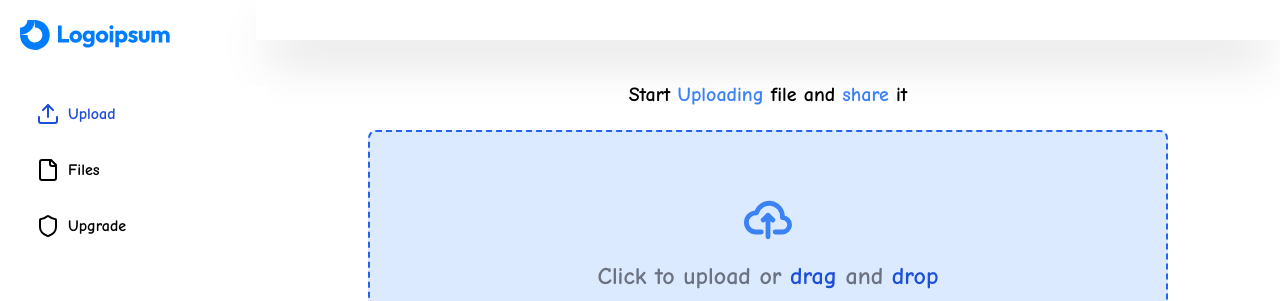
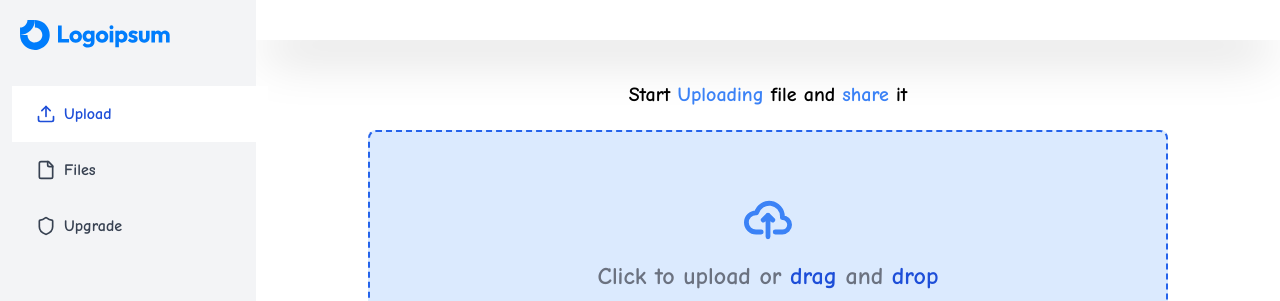
Before and after one commit to krishp19/safeShare, a Next.js app: page /upload in a window 1280 px wide. Shown: the top 301 px of the page. Built offline with nearby package versions, Linux system fonts and the light colour scheme; no server answers.

Commit message:
Dashboard Optimization

```diff
--- /dev/null
+++ b/app/(dashboard)/(routes)/upgrade/page.js
@@ -0,0 +1,13 @@
+import { UserButton } from '@clerk/nextjs'
+import React from 'react'
+
+function Files() {
+  return (
+    <div className='flex justify-around'>
+      Upgrade
+      <UserButton afterSignOutUrl='/'/>
+    </div>
+  )
+}
+
+export default Files
--- a/app/(dashboard)/_components/SideNav.js
+++ b/app/(dashboard)/_components/SideNav.js
@@ -1,52 +1,64 @@
-"use client"
+"use client";
 
-import { Shield, Upload,File } from 'lucide-react'
-import React, { useState } from 'react'
-import Image from 'next/image'
+import { Shield, Upload, File } from "lucide-react";
+import React, { useState } from "react";
+import Image from "next/image";
+import { useRouter } from "next/navigation";
 
 function SideNav() {
+  const router = useRouter(); // Hook for navigation
+  const [activeIndex, setActiveIndex] = useState(0);
+
   const menuList = [
     {
-            id:1,
-            name:'Upload',
-            icon:Upload,
-            path:'/upload'
+      id: 1,
+      name: "Upload",
+      icon: Upload,
+      path: "/upload",
     },
     {
-            id:2,
-            name:'Files',
-            icon:File,
-            path:'/files'
+      id: 2,
+      name: "Files",
+      icon: File,
+      path: "/files",
     },
     {
-            id:3,
-            name:'Upgrade',
-            icon:Shield,
-            path:'/upgrade'
-        }
-    ]
-
-    const [activeIndex, setActiveIndex] = useState(0);
+      id: 3,
+      name: "Upgrade",
+      icon: Shield,
+      path: "/upgrade",
+    },
+  ];
 
   return (
-    <div>
-      <div className='p-5'>
-        <Image src='/logo.svg' width={150} height={100}/>
+    <div className="bg-gray-100 dark:bg-gray-800 min-h-screen">
+      {/* Logo */}
+      <div className="p-5">
+        <Image src="/logo.svg" width={150} height={100} alt="Logo" />
       </div>
-      <div className='flex flex-col float-left w-full mt-4'>
-      {menuList.map((item,index) => (
+
+      {/* Navigation Buttons */}
+      <div className="flex flex-col mt-4">
+        {menuList.map((item, index) => (
           <button
-        className={`flex gap-2 p-4 px-6  hover:rounded-md ml-3 w-full ${activeIndex==index?'bg-white text-blue-700 dark:bg-black dark:text-blue-700':null}`}
-        onClick={()=>setActiveIndex(index)}
+            key={item.id} // Add key for React rendering optimization
+            className={`flex items-center gap-2 p-4 px-6 ml-3 w-full text-left hover:rounded-md ${
+              activeIndex === index
+                ? "bg-white text-blue-700 dark:bg-black dark:text-blue-700"
+                : "text-gray-700 hover:bg-gray-200 dark:text-gray-400 dark:hover:bg-gray-700"
+            }`}
+            onClick={() => {
+              setActiveIndex(index); // Highlight active button
+              router.push(item.path); // Navigate to the route
+            }}
           >
-
-            <item.icon/>
-            <h2>{item.name}</h2>
+            <item.icon className="w-5 h-5" />
+            <h2 className="font-medium">{item.name}</h2>
           </button>
         ))}
       </div>
     </div>
-  )
+  );
 }
 
-export default SideNav
+export default SideNav;
```
Lines whose indentation alone changed are shown as unchanged.
